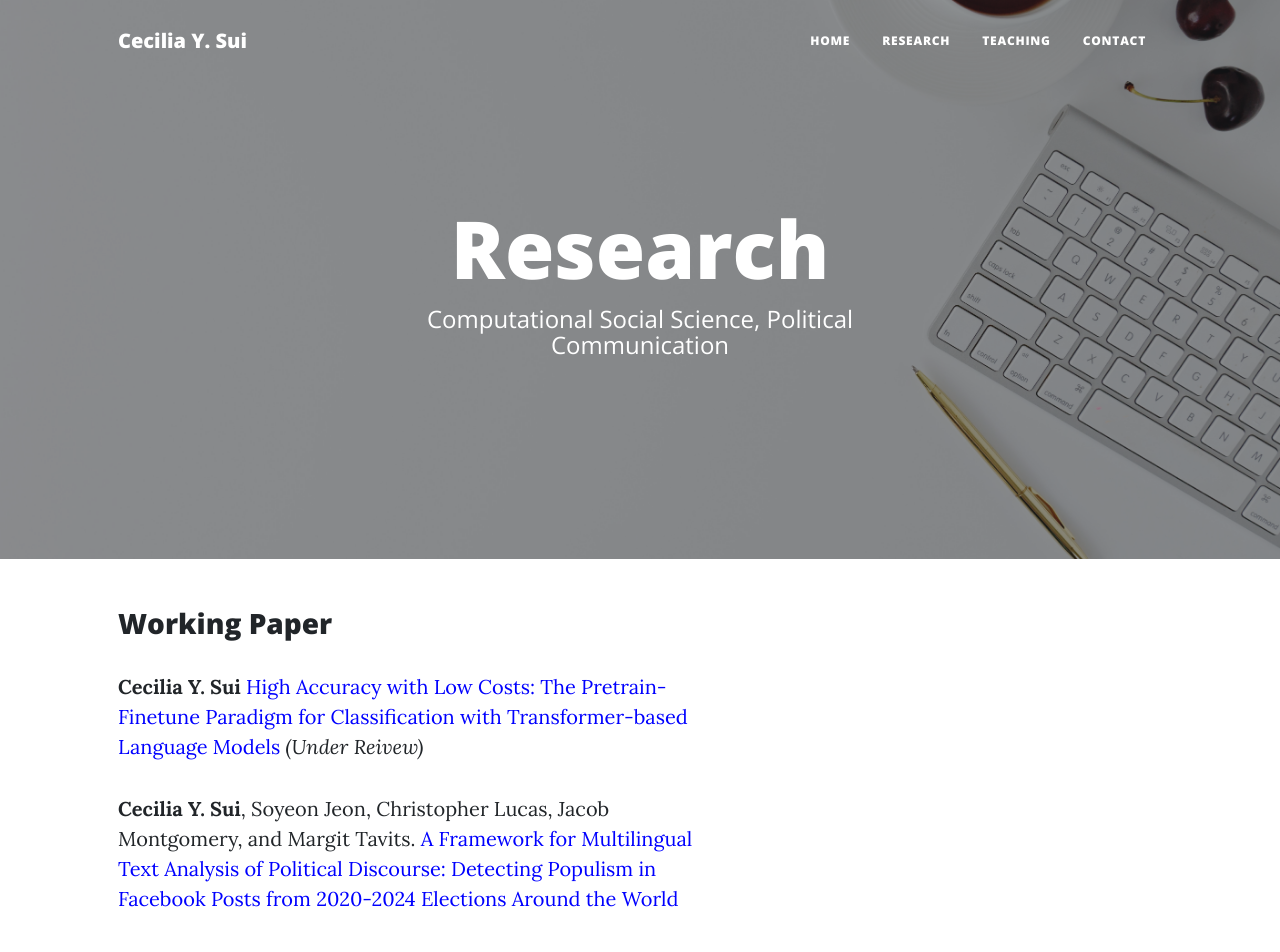
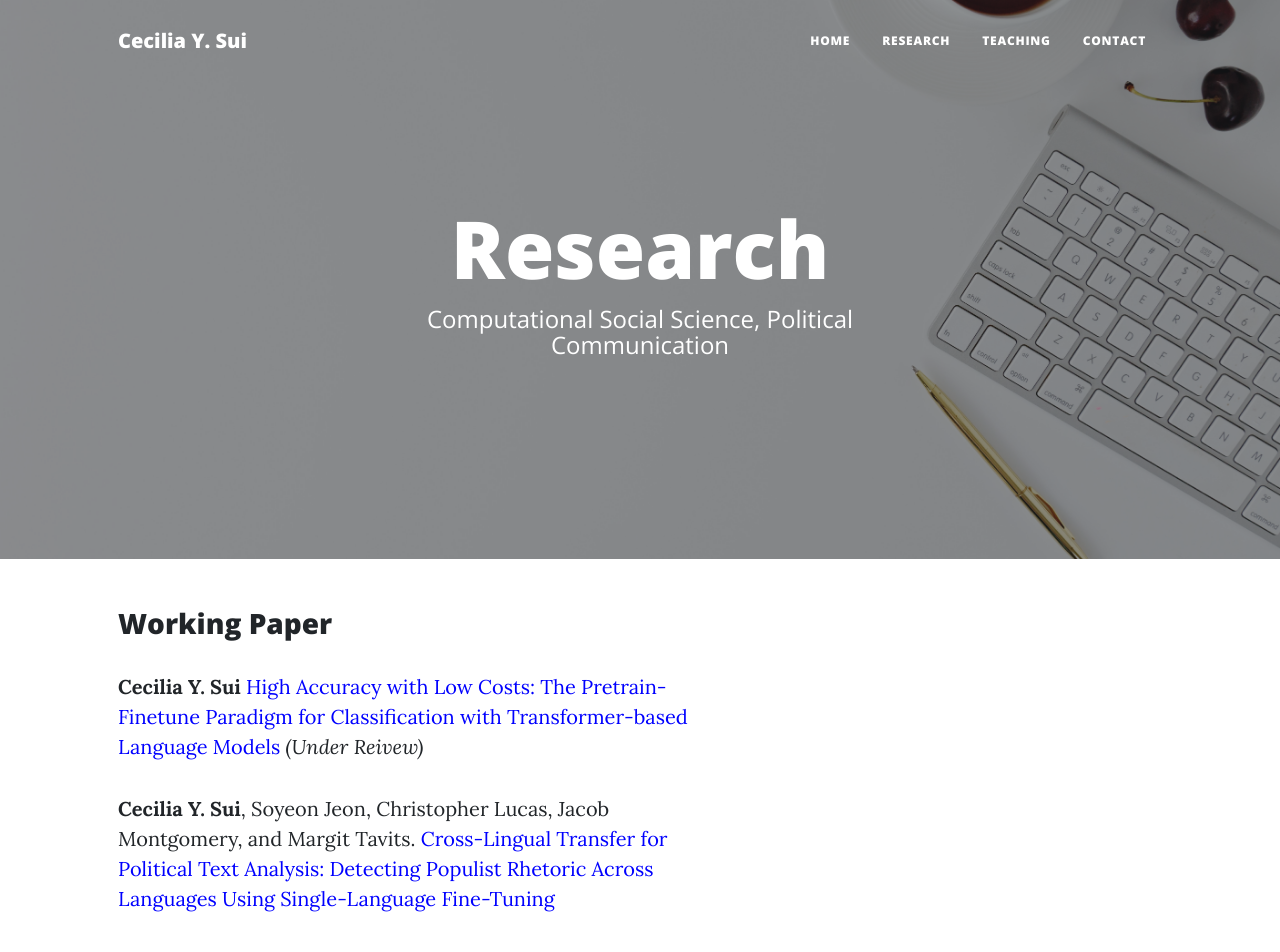
Before and after one commit to CeciliaYSui/CeciliaYSui.github.io, a plain HTML site: page about.html in a window 1280 px wide. Shown: the top 952 px of the page. Drawn offline with nearby package versions, Linux system fonts and the light colour scheme.

Commit message:
research

```diff
--- a/about.html
+++ b/about.html
@@ -58,7 +58,7 @@
                             <p><strong>Cecilia Y. Sui</strong> <a href="https://osf.io/preprints/socarxiv/w7q43_v1" style="text-decoration:none; color:blue">High Accuracy with Low Costs: The Pretrain-Finetune Paradigm for Classification with Transformer-based Language Models</a> <i>(Under Reivew)</i> </p>
                         </div>
                         <div class="col-md-10 col-lg-8 col-xl-7">
-                            <p><strong>Cecilia Y. Sui</strong>, Soyeon Jeon, Christopher Lucas, Jacob Montgomery, and Margit Tavits. <span style="text-decoration:none; color:blue">A Framework for Multilingual Text Analysis of Political Discourse: Detecting Populism in Facebook Posts from 2020-2024 Elections Around the World</span></p>
+                            <p><strong>Cecilia Y. Sui</strong>, Soyeon Jeon, Christopher Lucas, Jacob Montgomery, and Margit Tavits. <span style="text-decoration:none; color:blue">Cross-Lingual Transfer for Political Text Analysis: Detecting Populist Rhetoric Across Languages Using Single-Language Fine-Tuning</span></p>
                         </div>
                     </div>
                 </div>
```
